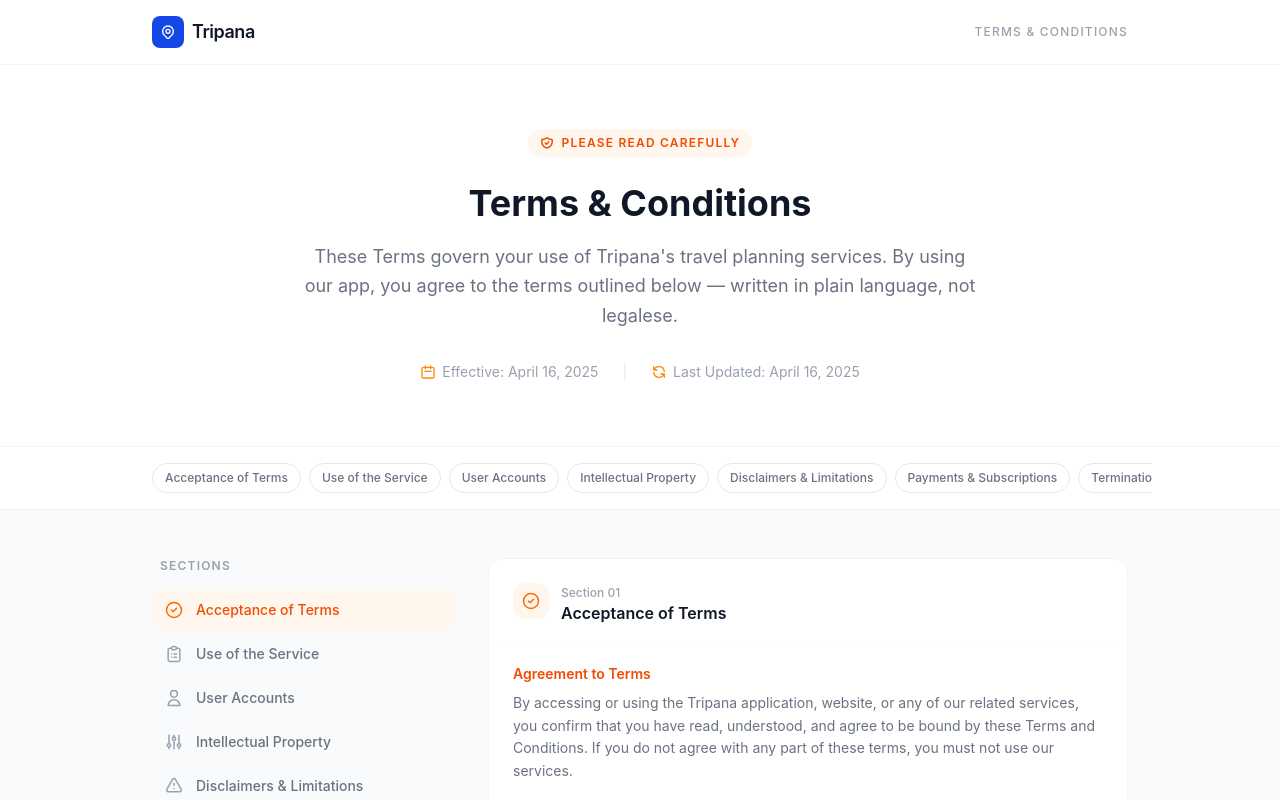
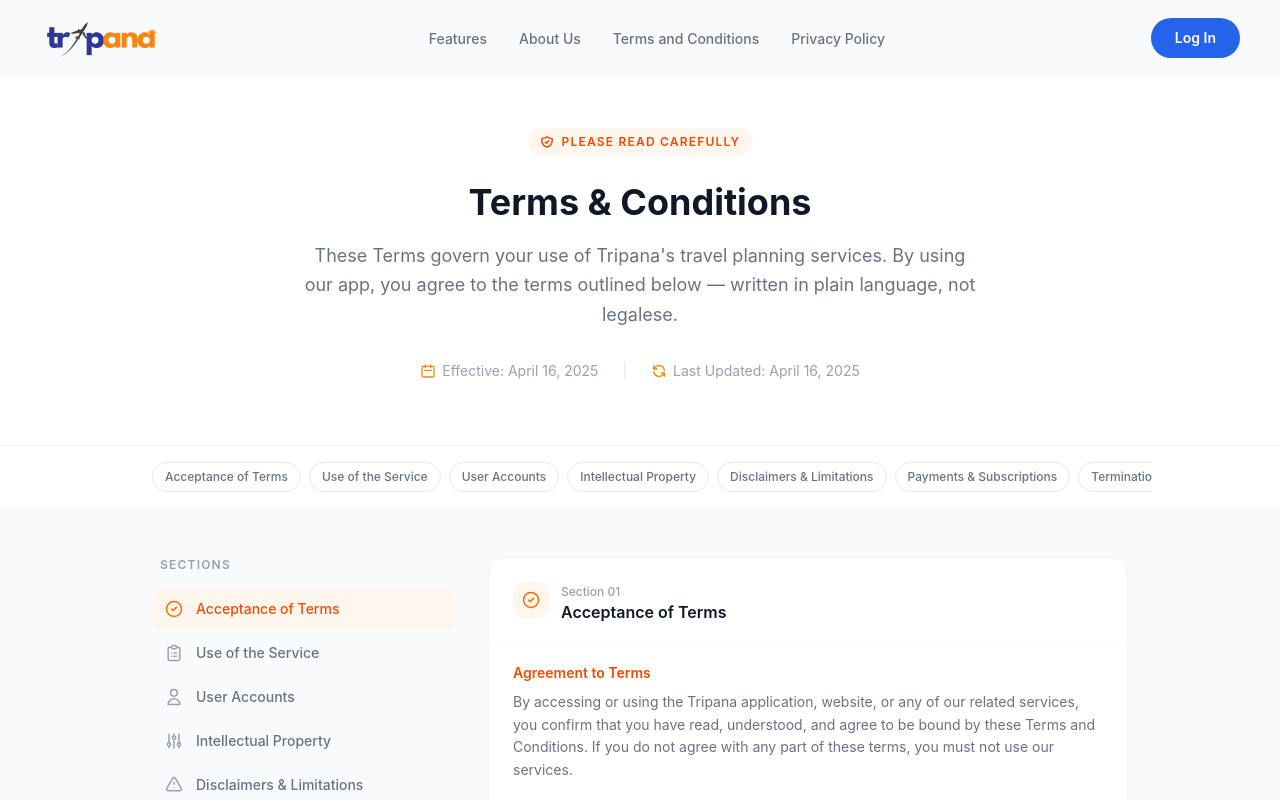
Before and after one commit to remi-ssi/tripana, a React (Vite) app in the folder frontend/: page /terms in a window 1280 px wide. Shown: the top 800 px of the page. Built offline with nearby package versions, Linux system fonts and the light colour scheme; no server answers.

Commit message:
feat: Implement Navbar component and integrate it across multiple pages; update navigation links and improve user experience

```diff
--- a/frontend/src/App.jsx
+++ b/frontend/src/App.jsx
@@ -13,6 +13,7 @@ import ChangePasswordFull from './pages/changePass'
 import LandingPage from './pages/landing_page'
 import PrivacyPolicy from './pages/privacy'
 import TermsAndConditions from './pages/termsAndCondition'
+import TripanaAbout from './pages/aboutUs'
 import { AuthOnlyRoute, GuestOnlyRoute } from './routes/guards'
 import { TripPlanProvider } from './contexts/TripPlanContext'
 
@@ -97,6 +98,8 @@ function App() {
         />
         <Route path="/privacy" element={<PrivacyPolicy />} />
         <Route path="/terms" element={<TermsAndConditions />} />
+        <Route path="/about" element={<TripanaAbout />} />
+        <Route path="/features" element={<div className="min-h-screen flex items-center justify-center"><h1>Features Page (Coming Soon)</h1></div>} />
         <Route path="/" element={<LandingPage />} />
       </Routes>
     </BrowserRouter>
--- /dev/null
+++ b/frontend/src/components/landingNavBar.jsx
@@ -0,0 +1,59 @@
+import { useState, useEffect } from "react";
+import { useNavigate } from "react-router-dom";
+import fullLogo from "../assets/Logo.png";
+
+// ─── Navbar ────────────────────────────────────────────────────────────────────
+export function Navbar() {
+  const [scrolled, setScrolled] = useState(false);
+  const navigate = useNavigate();
+
+  useEffect(() => {
+    const onScroll = () => setScrolled(window.scrollY > 10);
+    window.addEventListener("scroll", onScroll);
+    return () => window.removeEventListener("scroll", onScroll);
+  }, []);
+
+  return (
+    <nav
+      className={`fixed left-0 right-0 top-0 z-50 flex items-center justify-between px-10 py-4 backdrop-blur-[14px] transition-all duration-300 animate-[slideDown_0.7s_ease_both] ${
+        scrolled
+          ? "bg-[rgba(244,245,247,0.92)] border-b border-black/10"
+          : "bg-[rgba(244,245,247,0.5)] border-b border-transparent"
+      }`}
+    >
+      {/* Logo */}
+      <img
+        src={fullLogo}
+        alt="Tripana"
+        className="h-11 w-auto select-none"
+      />
+
+      {/* Links */}
+      <ul className="flex gap-8 list-none m-0 p-0">
+        {[
+          { label: "Features", path: "/features" },
+          { label: "About Us", path: "/about" },
+          { label: "Terms and Conditions", path: "/terms" },
+          { label: "Privacy Policy", path: "/privacy" },
+        ].map((link) => (
+          <li key={link.label}>
+            <button
+              onClick={() => navigate(link.path)}
+              className="text-sm font-medium text-gray-500 no-underline transition-colors duration-200 hover:text-[#1a1f36] bg-transparent border-none cursor-pointer"
+            >
+              {link.label}
+            </button>
+          </li>
+        ))}
+      </ul>
+
+      {/* CTA */}
+      <button
+        onClick={() => navigate("/login?mode=login")}
+        className="cursor-pointer rounded-full border-none bg-[#2563EB] px-6 py-2.5 text-sm font-semibold text-white transition-all duration-200 hover:-translate-y-px hover:bg-blue-700 active:scale-95"
+      >
+        Log In
+      </button>
+    </nav>
+  );
+}
--- a/frontend/src/pages/BreakPage.jsx
+++ b/frontend/src/pages/BreakPage.jsx
@@ -271,10 +271,10 @@ export default function BreakPage() {
         </div>
 
         <button
-          onClick={() => navigate('/preference')}
+          onClick={() => navigate('/attractions')}
           className="w-full text-center text-sm text-gray-400 hover:text-blue-700 transition-colors"
         >
-          ← Back to Preference
+          ← Back to Attraction
         </button>
       </div>
     </PageLayout>
--- a/frontend/src/pages/landing_page.jsx
+++ b/frontend/src/pages/landing_page.jsx
@@ -1,7 +1,7 @@
 import { useEffect, useState } from "react";
 import { useNavigate } from "react-router-dom";
-import fullLogo from "../assets/Logo.png";
 import PhMap from "../assets/Philippines_flights.gif";
+import { Navbar } from "../components/landingNavBar";
 
 // ─── Philippines Map SVG ───────────────────────────────────────────────────────
 function PhilippinesMap() {
@@ -12,57 +12,6 @@ function PhilippinesMap() {
       className="h-[600px] w-full max-w-[600px] select-none drop-shadow-[0_24px_60px_rgba(37,99,235,0.18)]"
       draggable="false"
     />
-  );
-}
-
-// ─── Navbar ────────────────────────────────────────────────────────────────────
-function Navbar() {
-  const [scrolled, setScrolled] = useState(false);
-  const navigate = useNavigate();
-
-  useEffect(() => {
-    const onScroll = () => setScrolled(window.scrollY > 10);
-    window.addEventListener("scroll", onScroll);
-    return () => window.removeEventListener("scroll", onScroll);
-  }, []);
-
-  return (
-    <nav
-      className={`fixed left-0 right-0 top-0 z-50 flex items-center justify-between px-10 py-4 backdrop-blur-[14px] transition-all duration-300 animate-[slideDown_0.7s_ease_both] ${
-        scrolled
-          ? "bg-[rgba(244,245,247,0.92)] border-b border-black/10"
-          : "bg-[rgba(244,245,247,0.5)] border-b border-transparent"
-      }`}
-    >
-      {/* Logo */}
-      <img
-        src={fullLogo}
-        alt="Tripana"
-        className="h-11 w-auto select-none"
-      />
-
-      {/* Links */}
-      <ul className="flex gap-8 list-none m-0 p-0">
-        {["Features", "About Us", "Contact"].map((link) => (
-          <li key={link}>
-            <a
-              href="#"
-              className="text-sm font-medium text-gray-500 no-underline transition-colors duration-200 hover:text-[#1a1f36]"
-            >
-              {link}
-            </a>
-          </li>
-        ))}
-      </ul>
-
-      {/* CTA */}
-      <button
-        onClick={() => navigate("/login?mode=login")}
-        className="cursor-pointer rounded-full border-none bg-[#2563EB] px-6 py-2.5 text-sm font-semibold text-white transition-all duration-200 hover:-translate-y-px hover:bg-blue-700 active:scale-95"
-      >
-        Log In
-      </button>
-    </nav>
   );
 }
 
--- a/frontend/src/pages/privacy.jsx
+++ b/frontend/src/pages/privacy.jsx
@@ -1,4 +1,5 @@
 import { useState } from "react";
+import { Navbar } from "../components/landingNavBar";
 
 const sections = [
   {
@@ -178,24 +179,10 @@ export default function PrivacyPolicy() {
 
   return (
     <div className="min-h-screen bg-gray-50 font-sans">
-      {/* Header */}
-      <header className="bg-white border-b border-gray-100 sticky top-0 z-20">
-        <div className="max-w-5xl mx-auto px-6 py-4 flex items-center justify-between">
-          <div className="flex items-center gap-2">
-            <div className="w-8 h-8 bg-blue-700 rounded-lg flex items-center justify-center">
-              <svg xmlns="http://www.w3.org/2000/svg" className="w-4 h-4 text-white" fill="none" viewBox="0 0 24 24" stroke="currentColor" strokeWidth={2}>
-                <path strokeLinecap="round" strokeLinejoin="round" d="M17.657 16.657L13.414 20.9a1.998 1.998 0 01-2.827 0l-4.244-4.243a8 8 0 1111.314 0z" />
-                <path strokeLinecap="round" strokeLinejoin="round" d="M15 11a3 3 0 11-6 0 3 3 0 016 0z" />
-              </svg>
-            </div>
-            <span className="text-gray-900 font-semibold text-lg tracking-tight">Tripana</span>
-          </div>
-          <span className="text-xs text-gray-400 font-medium uppercase tracking-widest">Privacy Policy</span>
-        </div>
-      </header>
+      <Navbar />
 
       {/* Hero */}
-      <div className="bg-white border-b border-gray-100">
+      <div className="bg-white border-b border-gray-100 pt-16">
         <div className="max-w-5xl mx-auto px-6 py-16 text-center">
           <div className="inline-flex items-center gap-2 bg-blue-50 text-blue-700 text-xs font-semibold px-3 py-1.5 rounded-full mb-6 uppercase tracking-widest">
             <svg xmlns="http://www.w3.org/2000/svg" className="w-3.5 h-3.5" fill="none" viewBox="0 0 24 24" stroke="currentColor" strokeWidth={2.5}>
--- a/frontend/src/pages/termsAndCondition.jsx
+++ b/frontend/src/pages/termsAndCondition.jsx
@@ -1,4 +1,5 @@
 import { useState, useEffect, useRef } from "react";
+import { Navbar } from "../components/landingNavBar";
 
 const sections = [
   {
@@ -109,25 +110,10 @@ export default function TermsAndConditions() {
 
   return (
     <div className="min-h-screen bg-gray-50 font-sans">
-
-      {/* Header */}
-      <header className="bg-white border-b border-gray-100 sticky top-0 z-20">
-        <div className="max-w-5xl mx-auto px-6 py-4 flex items-center justify-between">
-          <div className="flex items-center gap-2">
-            <div className="w-8 h-8 bg-blue-700 rounded-lg flex items-center justify-center">
-              <svg xmlns="http://www.w3.org/2000/svg" className="w-4 h-4 text-white" fill="none" viewBox="0 0 24 24" stroke="currentColor" strokeWidth={2}>
-                <path strokeLinecap="round" strokeLinejoin="round" d="M17.657 16.657L13.414 20.9a1.998 1.998 0 01-2.827 0l-4.244-4.243a8 8 0 1111.314 0z" />
-                <path strokeLinecap="round" strokeLinejoin="round" d="M15 11a3 3 0 11-6 0 3 3 0 016 0z" />
-              </svg>
-            </div>
-            <span className="text-gray-900 font-semibold text-lg tracking-tight">Tripana</span>
-          </div>
-          <span className="text-xs text-gray-400 font-medium uppercase tracking-widest">Terms & Conditions</span>
-        </div>
-      </header>
+      <Navbar />
 
       {/* Hero */}
-      <div className="bg-white border-b border-gray-100">
+      <div className="bg-white border-b border-gray-100 pt-16">
         <div className="max-w-5xl mx-auto px-6 py-16 text-center">
           <div className="inline-flex items-center gap-2 bg-orange-50 text-orange-600 text-xs font-semibold px-3 py-1.5 rounded-full mb-6 uppercase tracking-widest">
             <svg xmlns="http://www.w3.org/2000/svg" className="w-3.5 h-3.5" fill="none" viewBox="0 0 24 24" stroke="currentColor" strokeWidth={2.5}>
```
Also changed, not shown: frontend/src/pages/aboutUs.jsx (+5 -60 lines).
